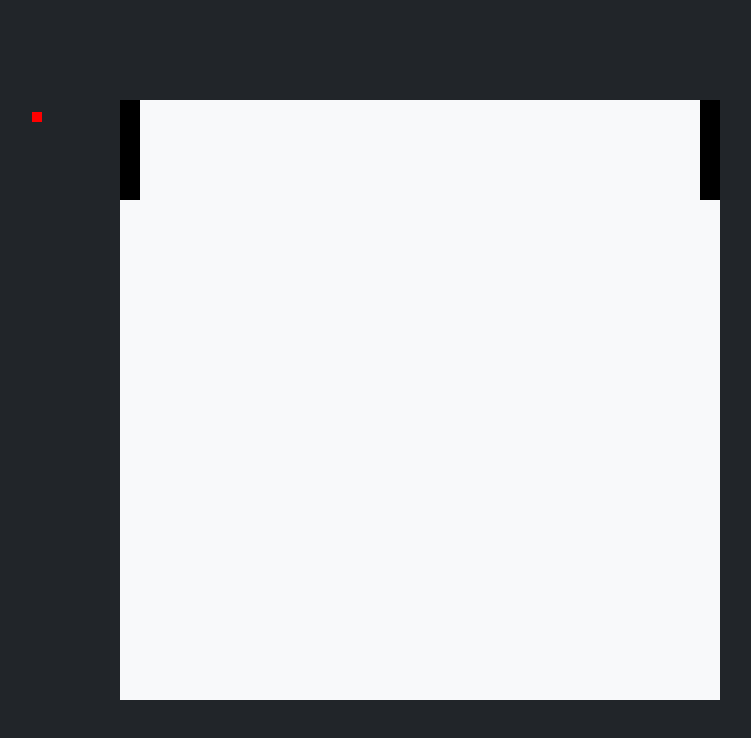
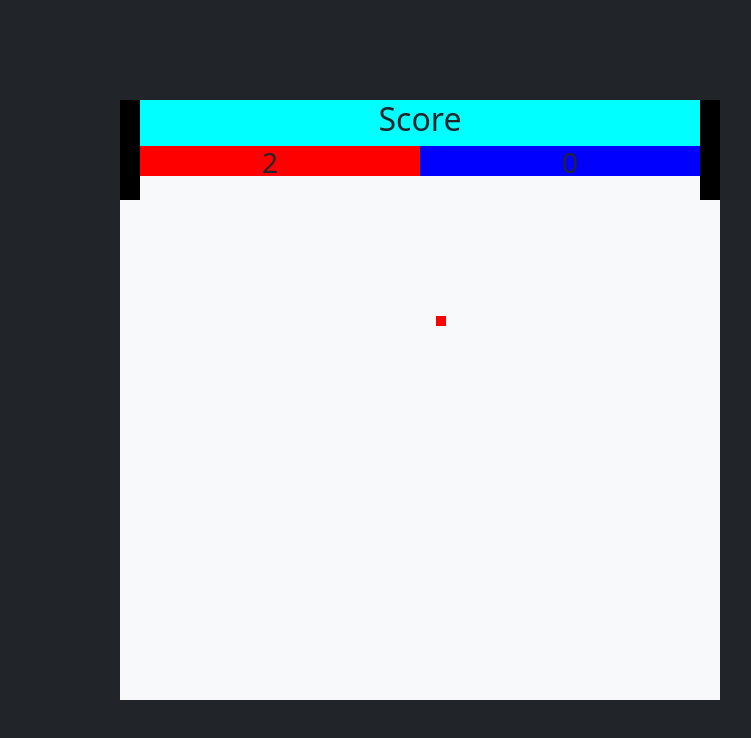
Before and after one commit to alejandrosatxc/pong, a plain HTML site: page index.html in a window 1280 px wide. Shown: the whole page, without its empty margins (220-971 px from the left). Drawn offline with nearby package versions, Linux system fonts and the light colour scheme.

Commit message:
Add Player score functionality

```diff
--- a/index.html
+++ b/index.html
@@ -12,6 +12,13 @@
     <header></header>
     <main class="h-100 d-flex flex-column justify-content-center align-items-center">
         <div id="board" class="bg-light d-flex flex-row" style="width:600px; height: 600px;">
+            <div id="scoreboard" class="d-flex flex-column justify-content-center">
+                <h2>Score</h2>
+                <div class="d-flex flex-row w-100">
+                    <h3 id="player1-score" class="w-50" style="background-color: red">0</h3>
+                    <h3 id="player2-score" class="w-50" style="background-color: blue">0</h3>
+                </div>
+            </div>
             <div id="ball"></div>
             <div id="player1-area">
                 <div id="player1"></div>
--- a/script.js
+++ b/script.js
@@ -1,5 +1,8 @@
 var player1Position = 0
 var player2Position = 0
+var player1Score = 0
+var player2Score = 0
+
 function move(e) {
     if (e.key === 's' && parseInt($('#player1').css('top')) < 600 - parseInt($('#player1').css('height'))) {
         player1Position += 10
@@ -38,14 +41,19 @@ var ballX = parseInt($('#ball').css('left'))
 var ballY = parseInt($('#ball').css('top'))
 var velocityX = 2
 var velocityY = 2
-var ballInterval = setInterval(() => {
+
+function startBall() {
+    $('#ball').show()
     //change the X and Y position of the ball by the velocity in the X and Y direction
     ballX += velocityX
     ballY += velocityY
-    //Reverse velocityX if left or right bounds is hit
-    //change this to score
-    if (ballX < leftBound || ballX > rightBound - ballWidth) {
-        velocityX = -velocityX
+    //If ballX goes beyond leftBound, player 2 scores
+    if (ballX < leftBound) {
+        score('player 2')
+    }
+    //If ballX goes beyond rightBound, (accounting for width of the ball), player 1 scores
+    if (ballX > rightBound - ballWidth) {
+        score('player 1')
     }
     //Reverse velocityY if top or bottom bounds is hit
     //change this to score
@@ -66,5 +74,29 @@ var ballInterval = setInterval(() => {
     //Update the position of the ball
     $('#ball').css('left', ballX)
     $('#ball').css('top', ballY)
+}
+var ballInterval = setInterval(startBall, 10)
 
-}, 10)
+function score(player) {
+    if (player === "player 1") {
+        //increase player 1 score
+        player1Score++
+        $('#player1-score').text(player1Score)
+    } else if (player === "player 2") {
+        //increase player 2 score
+        player2Score++
+        $('#player2-score').text(player2Score)
+    }
+
+    //Stop ball function
+    clearInterval(ballInterval)
+    //Hide ball
+    $('#ball').hide()
+    //After 1 second, launch another ball
+    setTimeout(() => {
+        ballX = 300
+        ballY = 200
+        ballInterval = setInterval(startBall, 10)
+    }, 1000)
+
+}
--- a/styles.css
+++ b/styles.css
@@ -5,6 +5,20 @@ body {
 
 #board {
     position: relative;
+}
+
+#scoreboard {
+    position: absolute;
+    background-color: aqua;
+    text-align: center;
+    width: 100%;
+    height: fit-content;
+}
+
+#player1-score,
+#player2-score {
+    height: 30px;
+    margin: 0;
 }
 
 #player1,
```
